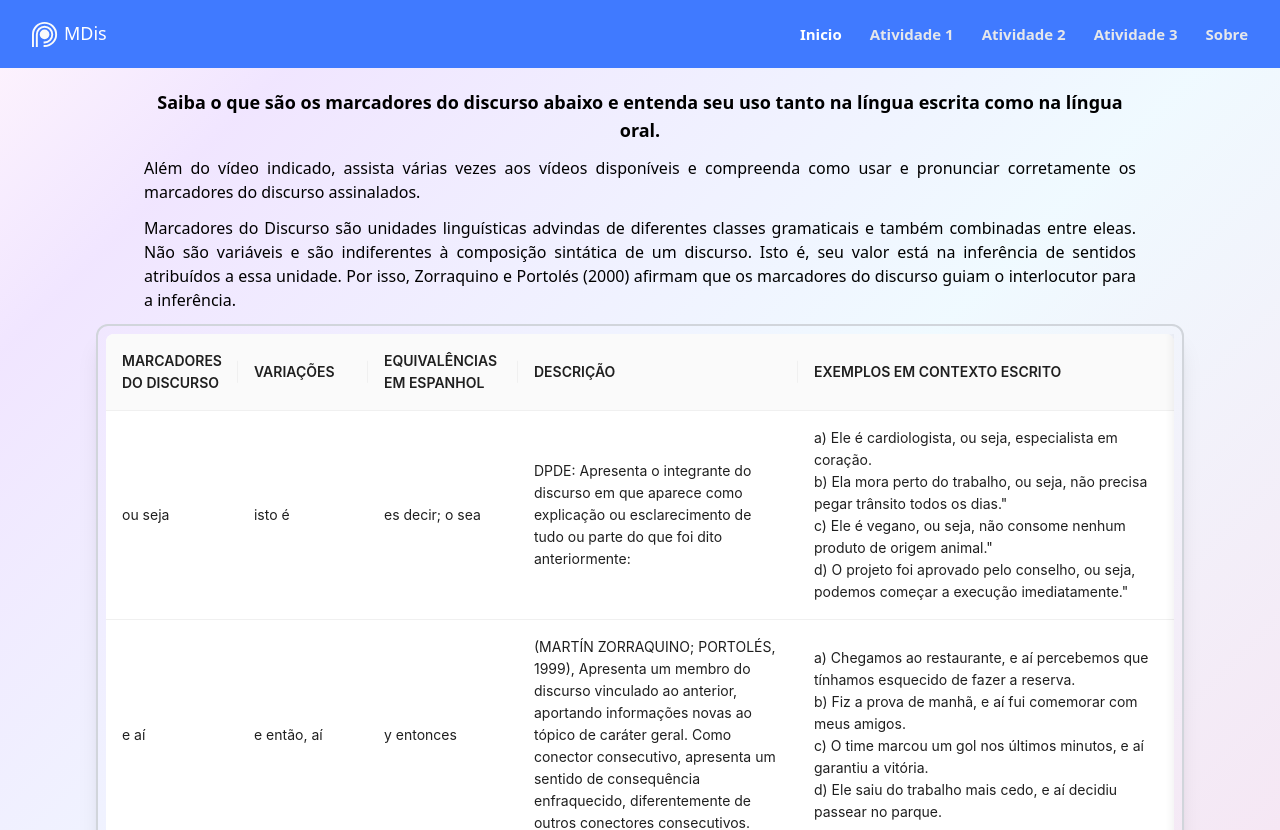
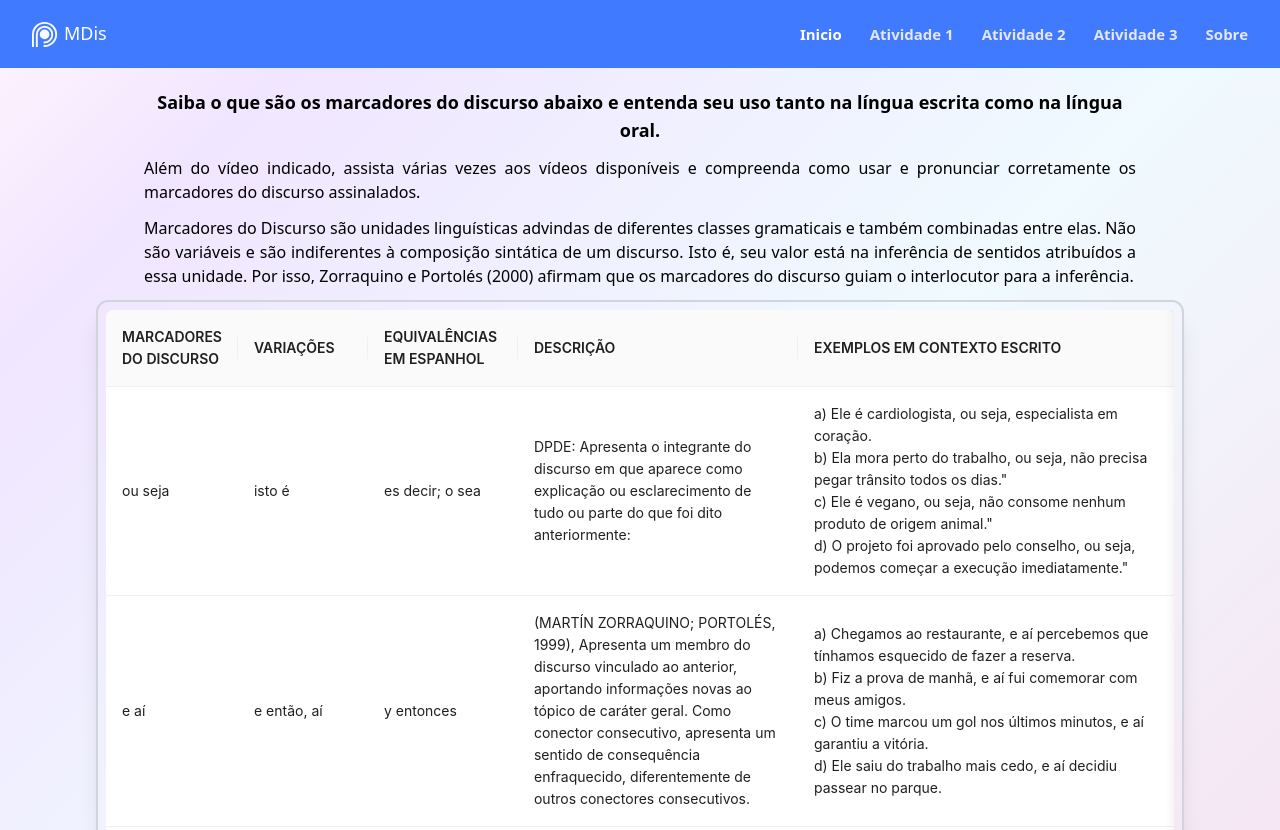
Before and after one commit to mateusdata/mdis, a React (Create React App) app: page /sobre in a window 1280 px wide. Shown: the top 830 px of the page. Built offline with nearby package versions, Linux system fonts and the light colour scheme.

Commit message:
fix: erro in texto of table

```diff
--- a/src/pages/DiscourseMarkersTable.tsx
+++ b/src/pages/DiscourseMarkersTable.tsx
@@ -15,7 +15,7 @@ const DiscourseMarkersTable: React.FC = () => {
                 </h2>
                 <h3 className='text-justify font-medium text-md mb-3'>
                     Marcadores do Discurso são unidades linguísticas advindas de diferentes classes gramaticais e
-                    também combinadas entre eleas. Não são variáveis e são indiferentes à composição sintática
+                    também combinadas entre elas. Não são variáveis e são indiferentes à composição sintática
                     de um discurso. Isto é, seu valor está na inferência de sentidos atribuídos
                     a essa unidade. Por isso, Zorraquino e Portolés (2000) afirmam que os marcadores
                     do discurso guiam o interlocutor para a inferência.
```
